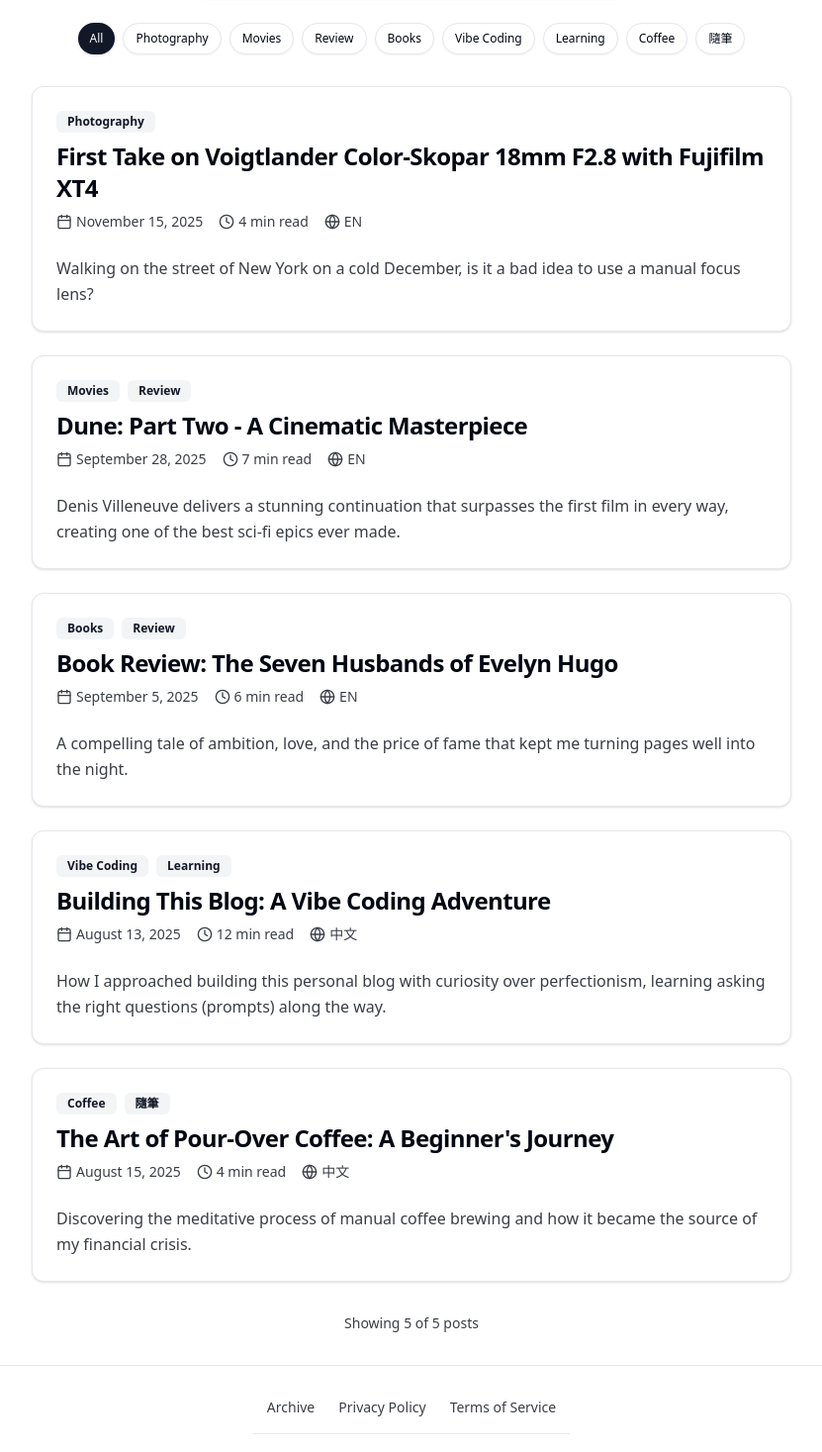
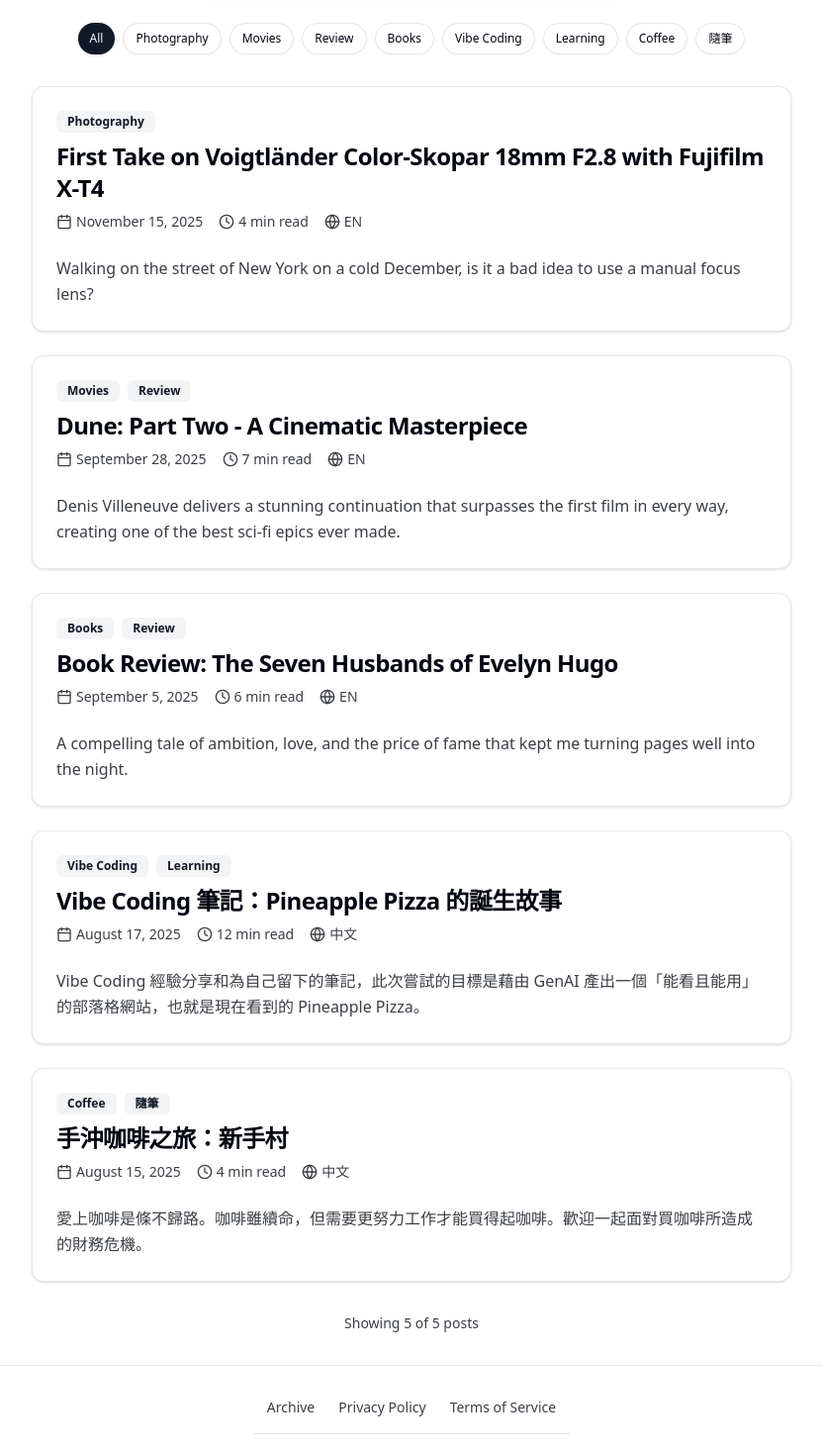
Before and after one commit to abby-chung/pineapplepizza, a React (Vite) app: page /pineapplepizza/blog in a window 1280 px wide. Shown: the part 278-1745 px from the top of the page at 99% size, without its empty margins (224-1055 px from the left). Built offline with nearby package versions, Linux system fonts and the light colour scheme.

Commit message:
Update post and translation

```diff
--- a/src/data/posts.ts
+++ b/src/data/posts.ts
@@ -14,7 +14,7 @@ export interface BlogPost {
 export const blogPosts: BlogPost[] = [
   {
     id: 5,
-    title: "First Take on Voigtlander Color-Skopar 18mm F2.8 with Fujifilm XT4",
+    title: "First Take on Voigtländer Color-Skopar 18mm F2.8 with Fujifilm X-T4",
     slug: "voigtlander-lens-with-fujifilm",
     excerpt: "Walking on the street of New York on a cold December, is it a bad idea to use a manual focus lens?",
     content: `
@@ -79,7 +79,7 @@ export const blogPosts: BlogPost[] = [
     slug: "dune-part-two-review",
     excerpt: "Denis Villeneuve delivers a stunning continuation that surpasses the first film in every way, creating one of the best sci-fi epics ever made.",
     content: `
-      <p><strong>This article is written by Claude. I still haven't watched Dune: Part Two.</strong></p>
+      <p><strong>Disclaimer: This article is written by Claude. I still haven't watched Dune: Part Two.</strong></p>
       <p>Denis Villeneuve has done something remarkable with "Dune: Part Two." Not only has he successfully adapted one of science fiction's most challenging novels, but he's created a film that stands as a cinematic achievement in its own right.</p>
 
       <p>Where the first film was necessarily about world-building and setup, Part Two is about payoff – and what a payoff it is.</p>
@@ -130,7 +130,8 @@ export const blogPosts: BlogPost[] = [
     slug: "seven-husbands-evelyn-hugo-review",
     excerpt: "A compelling tale of ambition, love, and the price of fame that kept me turning pages well into the night.",
     content: `
-      <p>Sometimes you pick up a book expecting one thing and get completely swept away by something else entirely. That's exactly what happened with Taylor Jenkins Reid's "The Seven Husbands of Evelyn Hugo."</p>
+    <p><strong>Disclaimer: This article is written by Claude. Unfortunately, I have no idea what this book is about.</strong></p>
+    <p>Sometimes you pick up a book expecting one thing and get completely swept away by something else entirely. That's exactly what happened with Taylor Jenkins Reid's "The Seven Husbands of Evelyn Hugo."</p>
 
       <p>What I expected: A light, entertaining read about Old Hollywood glamour.</p>
       <p>What I got: A profound meditation on love, ambition, sacrifice, and the stories we tell ourselves to survive.</p>
@@ -167,9 +168,9 @@ export const blogPosts: BlogPost[] = [
   },
   {
     id: 2,
-    title: "Building This Blog: A Vibe Coding Adventure",
+    title: "Vibe Coding 筆記：Pineapple Pizza 的誕生故事",
     slug: "building-blog-vibe-coding-adventure",
-    excerpt: "How I approached building this personal blog with curiosity over perfectionism, learning asking the right questions (prompts) along the way.",
+    excerpt: "Vibe Coding 經驗分享和為自己留下的筆記，此次嘗試的目標是藉由 GenAI 產出一個「能看且能用」的部落格網站，也就是現在看到的 Pineapple Pizza。",
     content: `
       <p>此網站的建立源自於我想嘗試使用 Vibe Coding 做出點什麼，決定從一個部落格網站開始，順便督促自己記錄這一路走來的經驗，好好做筆記和整理思緒，練習論述自身能力和經驗。</p>
 
@@ -359,7 +360,7 @@ export const blogPosts: BlogPost[] = [
 
       <h2>下集待續</h2>
       <p><b>實作出一個可以上線使用的產品。</b></p>
-      <p>Tech Stack</p>
+      <p>期望可以運用的 Tech Stack</p>
       <ul>
         <li>Next.js</li>
         <li>Supabase</li>
@@ -367,7 +368,7 @@ export const blogPosts: BlogPost[] = [
         <li>Vercel</li>
       </ul>
     `,
-    date: "August 13, 2025",
+    date: "August 17, 2025",
     readTime: "12 min read",
     language: "中文",
     tags: ["Vibe Coding", "Learning"],
@@ -375,11 +376,11 @@ export const blogPosts: BlogPost[] = [
   },
   {
     id: 1,
-    title: "The Art of Pour-Over Coffee: A Beginner's Journey",
+    title: "手沖咖啡之旅：新手村",
     slug: "pour-over-coffee-beginners-journey",
-    excerpt: "Discovering the meditative process of manual coffee brewing and how it became the source of my financial crisis.",
+    excerpt: "愛上咖啡是條不歸路。咖啡雖續命，但需要更努力工作才能買得起咖啡。歡迎一起面對買咖啡所造成的財務危機。",
     content: `
-      <p>我的啟蒙咖啡大概來自於國中時期，同棟樓的一個叔叔會在家自己烘咖啡，週末騎腳踏車去愛河賣手沖和掛耳。那時候在家裡拿熱水隨便沖跟叔叔買的掛耳，咖啡香味讓挑燈夜戰念書的孩子有了動力。後來想想大晚上喝咖啡真的是不太 ok，還有叔叔好像都是晚上去愛河賣咖啡，究竟是賣給誰？</p>
+      <p>我的啟蒙咖啡大概來自於國中時期，同棟樓的一個叔叔會在家自己烘咖啡，週末騎腳踏車去愛河賣手沖和掛耳。那時候在家裡拿熱水隨便沖跟叔叔買的掛耳，咖啡香味讓挑燈夜戰念書的孩子有了動力。（後來想想大晚上喝咖啡真的是不太 ok，還有叔叔好像都是晚上去愛河賣咖啡，究竟是賣給誰？）</p>
 
       <p>之後就踏上了尋找好喝掛耳的路上，到現在則是成為四處尋找咖啡豆，在家裡玩各種沖煮方法的成癮者。</p>
         <div class="image-container">
@@ -410,12 +411,13 @@ export const blogPosts: BlogPost[] = [
       <p><blockquote>未來可能會再依照產區與處理方法再做細分。隨著消費者了解的越多，淺中深焙的標籤已經不足夠去傳遞咖啡可能的風味。</blockquote></p>
       <hr />
       <h2>各派學說</h2>
-      <p>手沖方式百百種，熱的冰的還有用的濾杯、濾紙多到眼花撩亂，還有各種輔助器具，我也還沒有機會玩過，但在我不可考的家裡手沖咖啡年資，以及使用最普通的濾杯，可以確定的是，好的咖啡豆和研磨的粗細是關鍵，這兩個有穩住，基本上沖出來都可以有個中上表現，其他就看個人的喜好了。</p>
+      <p>手沖方式百百種，熱的冰的沖法又不同，濾杯濾紙多到眼花撩亂，還有各種輔助器具我還沒有<s>錢錢</s>嘗試，但在我不可考的居家手沖咖啡年資，以及使用最普通的濾杯，可以確定的是，好的咖啡豆和研磨的粗細是關鍵，這兩個有穩住，基本上沖出來都可以有個中上表現，其他就看個人的喜好了。</p>
 
       <p>未來再好好記錄各家咖啡豆用的參數和沖出來的心得感想，尤其是台灣的微型烘豆廠或是獨自經營的烘豆師多到再次選擇困難，又是可以發揮實驗精神的時候。🤓</p>
 
       <h2>什麼是好喝的咖啡？</h2>
-      <p>其實自己喜歡的口味就可以稱為好喝的咖啡，除非要開咖啡店賺錢，但那會是另一個故事了。（也是我的小夢想，坐等財富自由的那天實現）</p>
+      <p>其實自己喜歡的口味就可以稱為好喝的咖啡，除非要開咖啡店賺錢，但那會是另一個故事了。（也是我的小夢想，坐等財富自由的那天實現～）</p>
+      <p>之後再來補上過去喝到厲害的咖啡豆！有些不見得一鳴驚人，但可以每天來一杯；有些則是具備極為特殊的香氣，但不見得會每天都想喝。</p>
     `,
     date: "August 15, 2025",
     readTime: "4 min read",
--- a/src/pages/About.tsx
+++ b/src/pages/About.tsx
@@ -42,13 +42,8 @@ const About: React.FC = () => {
           </CardHeader>
           <CardContent className="prose">
             <p>
-              I believe that the best learning happens when you're genuinely curious and having fun.
-              – learning through experimentation and authentic interest.
-            </p>
-            <p>
-              When I'm not behind a screen, you'll find me brewing the perfect cup of coffee,
-              getting lost in a good book, or analyzing the latest film that caught my attention.
-              Each of these passions informs the others in unexpected ways.
+              When I'm not behind a screen, you'll find me brewing a cup of coffee,
+              getting lost in a good book, or overanalyzing some old TV shows or films.
             </p>
             <p>
               This blog serves as both a public notebook and a digital journal – a place where
@@ -72,7 +67,7 @@ const About: React.FC = () => {
           <CardContent>
             <div className="space-y-4">
               <p className="text-muted-foreground">
-                Currently exploring these technologies through various projects and learning adventures:
+                These are the skills I’m pretty confident I’ve picked up along the way:
               </p>
               <div className="flex flex-wrap gap-2">
                 {skills.map((skill) => (
@@ -81,8 +76,8 @@ const About: React.FC = () => {
                   </Badge>
                 ))}
               </div>
-              <p className="text-sm text-muted-foreground">
-                Always learning, always experimenting. Figuring out what I want to do as I learn every new thing.
+              <p className="text-muted-foreground">
+                Currently exploring how to use LLMs to build products and pick up skills for modern-day survival.
               </p>
             </div>
           </CardContent>
--- a/src/pages/Home.tsx
+++ b/src/pages/Home.tsx
@@ -22,11 +22,14 @@ const Home: React.FC = () => {
       {/* Hero Section */}
       <section className="text-center space-y-6 py-12">
         <h1 className="text-4xl md:text-6xl font-bold text-foreground">
-          Welcome to My Digital Journal
+          Welcome to Pineapple Pizza
         </h1>
         <p className="text-lg md:text-xl text-muted-foreground max-w-2xl mx-auto leading-relaxed">
-          A personal space where I share my thoughts on coffee, books, movies, and document my
-          technical learning journey. Join me as I explore life's simple pleasures and complex code.
+          We’ve got pineapple, ham, tomato sauce, and mozzarella cheese…
+          Nah, just kidding. We only have coffee, photography, tech, and whatever burnt crust life throws at us. Hope you enjoy the meal!
+        </p>
+        <p className="text-lg md:text-xl text-muted-foreground max-w-2xl mx-auto leading-relaxed">
+          中英內容交錯出現，訓練自己使用兩種語言論述喜歡和正在學習的東西，期望自己在迷惘的時候仍能累積點東西。
         </p>
         <Button asChild size="lg" className="rounded-full">
           <Link to="/blog">
```
Also changed, not shown: 3 other files (tests, documents, lock files or other folders).
